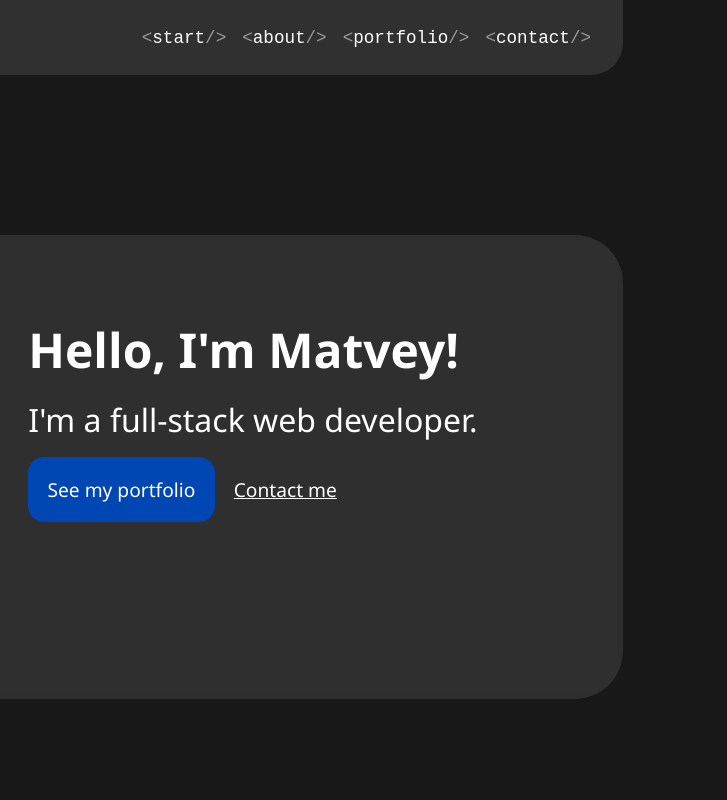
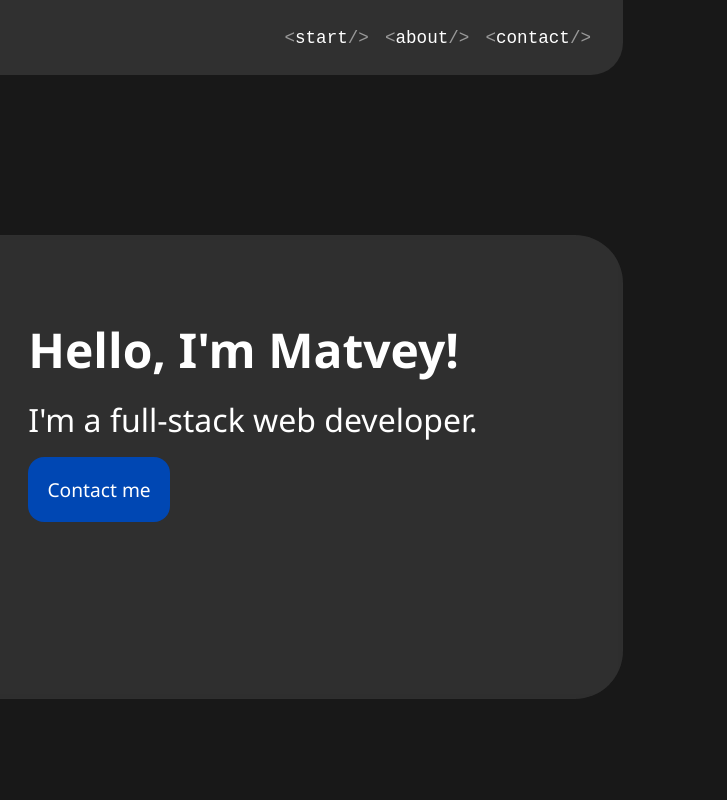
Before and after one commit to ronanru/old_ronanru.com, a website: page index.html in a window 1280 px wide. Shown: the top 800 px of the page, 553-1280 px from the left. Drawn offline with Linux system fonts and the light colour scheme.

Commit message:
removed non-working links

```diff
--- a/index.html
+++ b/index.html
@@ -16,7 +16,7 @@
       <nav>
         <a href="#start">start</a>
         <a href="#about">about</a>
-        <a href="#portfolio">portfolio</a>
+        <!-- <a href="#portfolio">portfolio</a> -->
         <a href="#contact">contact</a>
       </nav>
     </header>
@@ -30,7 +30,7 @@
               <h1>Hello, I'm Matvey!</h1>
               <p>I'm a full-stack web developer.</p>
               <nav>
-                <a href="#portfolio">See my portfolio</a>
+                <!-- <a href="#portfolio">See my portfolio</a> -->
                 <a href="#contact">Contact me</a>
               </nav>
             </div>
--- a/src/style.sass
+++ b/src/style.sass
@@ -146,9 +146,9 @@ section
       text-decoration: none
       &:hover
         background: #0060f0
-    &:last-of-type
-      border: none
-      background: transparent
+    // &:last-of-type
+    //   border: none
+    //   background: transparent
 .about
   font-size: 1.5em
   line-height: 1.5em
```
Also changed, not shown: dist/style.css, 1 other file.
